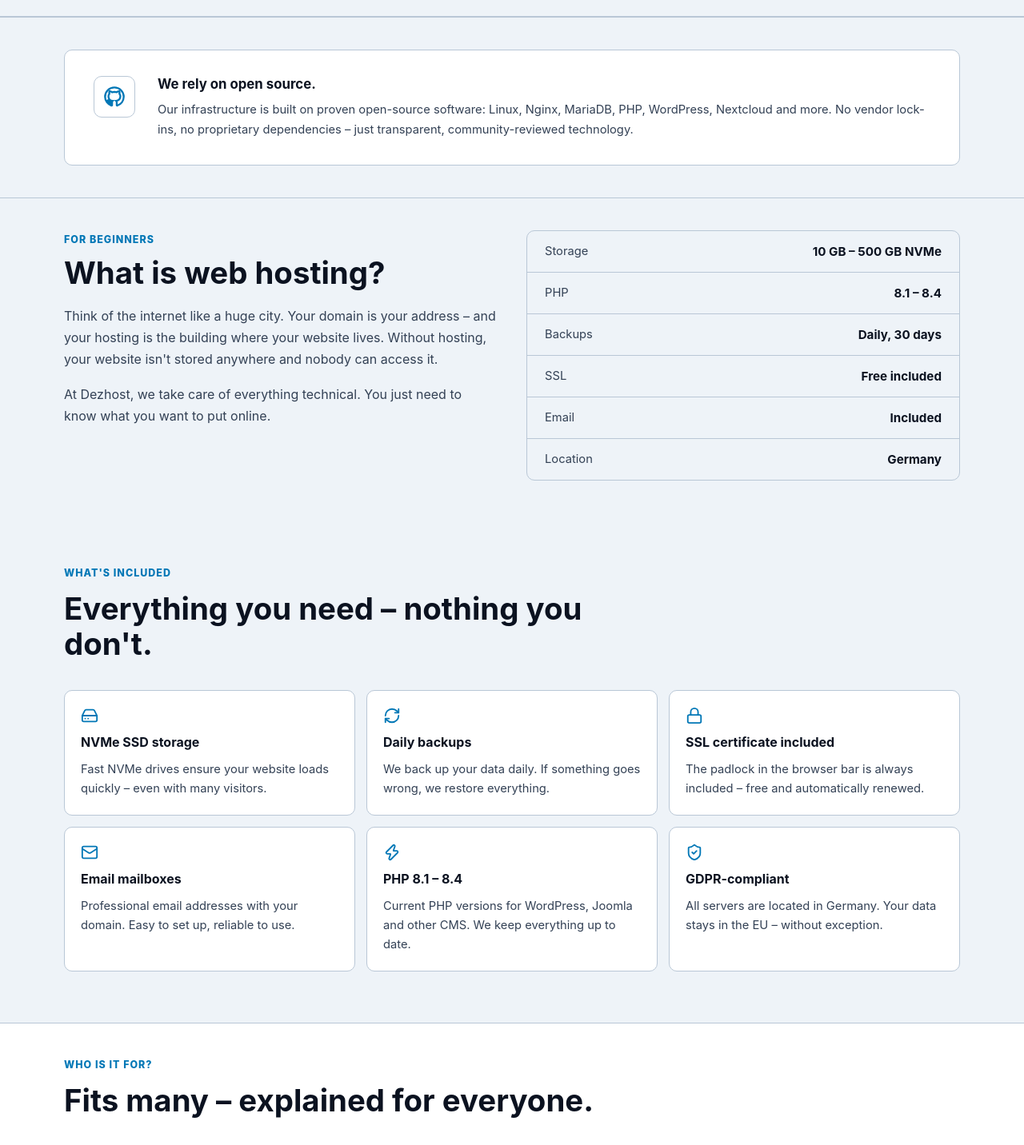
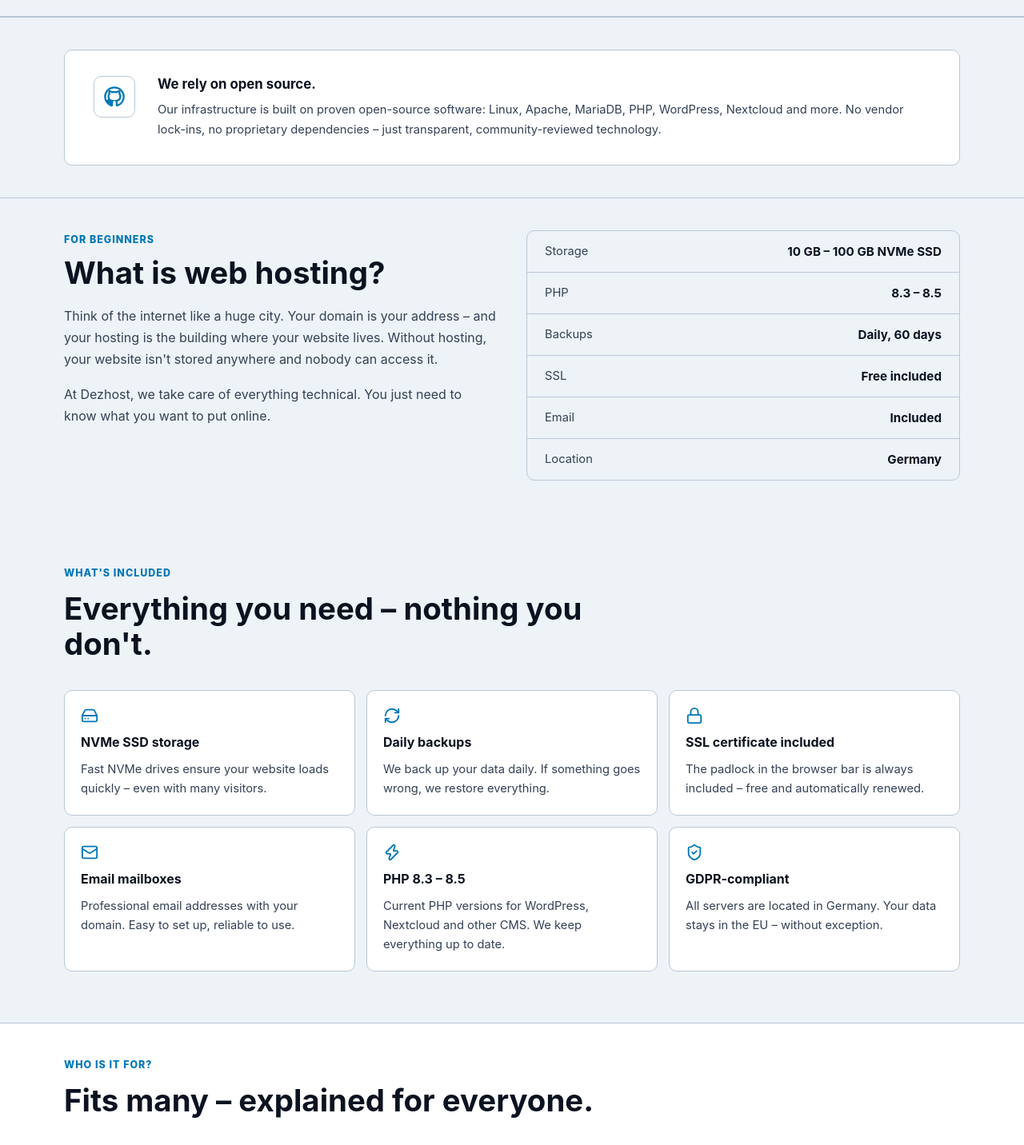
Before and after one commit to kgk45tGg45u/Teculiar, a Next.js app in the folder apps/web/: page /en/webhosting in a window 1280 px wide. Shown: the part 500-1932 px from the top of the page at 80% size. Built offline with nearby package versions, Linux system fonts and the light colour scheme; no server answers.

Commit message:
Small frontend changes

```diff
--- a/apps/web/app/[locale]/webhosting/page.tsx
+++ b/apps/web/app/[locale]/webhosting/page.tsx
@@ -17,7 +17,7 @@
         { icon: RefreshCw, title: "Tägliche Backups", body: "Wir sichern deine Daten täglich. Falls etwas schiefgeht, stellen wir alles wieder her." },
         { icon: Lock, title: "SSL-Zertifikat inklusive", body: "Das Schloss in der Browserzeile ist bei uns immer dabei – kostenlos und automatisch erneuert." },
         { icon: Mail, title: "E-Mail-Postfächer", body: "Professionelle E-Mail-Adressen mit deiner Domain. Einfach einrichten, zuverlässig nutzen." },
-        { icon: Zap, title: "PHP 8.1 – 8.4", body: "Aktuelle PHP-Versionen für WordPress, Joomla und andere CMS. Wir halten alles aktuell." },
+        { icon: Zap, title: "PHP 8.3 – 8.5", body: "Aktuelle PHP-Versionen für WordPress, Nextcloud und andere CMS. Wir halten alles aktuell." },
         { icon: ShieldCheck, title: "DSGVO-konform", body: "Alle Server stehen in Deutschland. Deine Daten bleiben in der EU – ohne Ausnahme." }
       ]
     : [
@@ -25,7 +25,7 @@
         { icon: RefreshCw, title: "Daily backups", body: "We back up your data daily. If something goes wrong, we restore everything." },
         { icon: Lock, title: "SSL certificate included", body: "The padlock in the browser bar is always included – free and automatically renewed." },
         { icon: Mail, title: "Email mailboxes", body: "Professional email addresses with your domain. Easy to set up, reliable to use." },
-        { icon: Zap, title: "PHP 8.1 – 8.4", body: "Current PHP versions for WordPress, Joomla and other CMS. We keep everything up to date." },
+        { icon: Zap, title: "PHP 8.3 – 8.5", body: "Current PHP versions for WordPress, Nextcloud and other CMS. We keep everything up to date." },
         { icon: ShieldCheck, title: "GDPR-compliant", body: "All servers are located in Germany. Your data stays in the EU – without exception." }
       ];
 
@@ -67,7 +67,7 @@
         },
         {
           q: "Wie lange dauert die Einrichtung?",
-          a: "In der Regel ist dein Hosting innerhalb weniger Stunden aktiv. Bei komplexeren Projekten sprechen wir vorher alles durch."
+          a: "In der Regel ist dein Hosting innerhalb weniger Sekunden nach Zahlungseingang aktiv. Bei komplexeren Projekten sprechen wir vorher alles durch."
         }
       ]
     : [
@@ -89,7 +89,7 @@
         },
         {
           q: "How long does setup take?",
-          a: "Usually your hosting is active within a few hours. For more complex projects, we discuss everything beforehand."
+          a: "Usually your hosting is active within a few seconds of successful payment. For more complex projects, we discuss everything beforehand."
         }
       ];
 
@@ -150,8 +150,8 @@
               <h3>{isDe ? "Wir setzen auf Open Source." : "We rely on open source."}</h3>
               <p>
                 {isDe
-                  ? "Unsere Infrastruktur basiert auf bewährter Open-Source-Software: Linux, Nginx, MariaDB, PHP, WordPress, Nextcloud und mehr. Keine Vendor-Lock-ins, keine proprietären Abhängigkeiten – nur transparente, community-geprüfte Technologie."
-                  : "Our infrastructure is built on proven open-source software: Linux, Nginx, MariaDB, PHP, WordPress, Nextcloud and more. No vendor lock-ins, no proprietary dependencies – just transparent, community-reviewed technology."}
+                  ? "Unsere Infrastruktur basiert auf bewährter Open-Source-Software: Linux, Apache, MariaDB, PHP, WordPress, Nextcloud und mehr. Keine Vendor-Lock-ins, keine proprietären Abhängigkeiten – nur transparente, community-geprüfte Technologie."
+                  : "Our infrastructure is built on proven open-source software: Linux, Apache, MariaDB, PHP, WordPress, Nextcloud and more. No vendor lock-ins, no proprietary dependencies – just transparent, community-reviewed technology."}
               </p>
             </div>
           </div>
@@ -179,15 +179,15 @@
             <div className={styles.specTable}>
               <div className={styles.specRow}>
                 <span>{isDe ? "Speicher" : "Storage"}</span>
-                <strong>10 GB – 500 GB NVMe</strong>
+                <strong>10 GB – 100 GB NVMe SSD</strong>
               </div>
               <div className={styles.specRow}>
                 <span>PHP</span>
-                <strong>8.1 – 8.4</strong>
+                <strong>8.3 – 8.5</strong>
               </div>
               <div className={styles.specRow}>
                 <span>{isDe ? "Backups" : "Backups"}</span>
-                <strong>{isDe ? "Täglich, 30 Tage" : "Daily, 30 days"}</strong>
+                <strong>{isDe ? "Täglich, 60 Tage" : "Daily, 60 days"}</strong>
               </div>
               <div className={styles.specRow}>
                 <span>SSL</span>
```
Also changed, not shown: apps/web/components/marketing/product-grid.tsx (+4 -4 lines).
